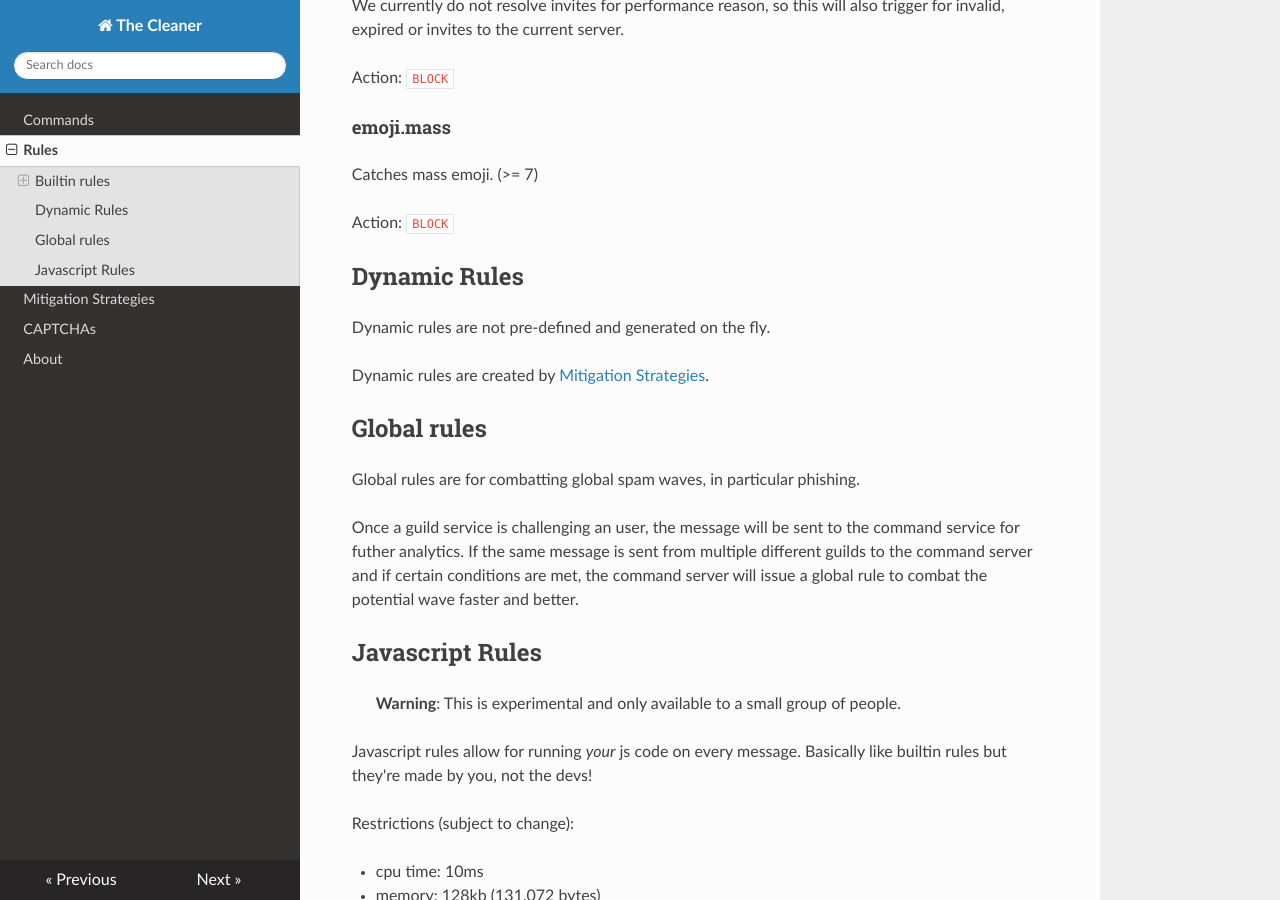
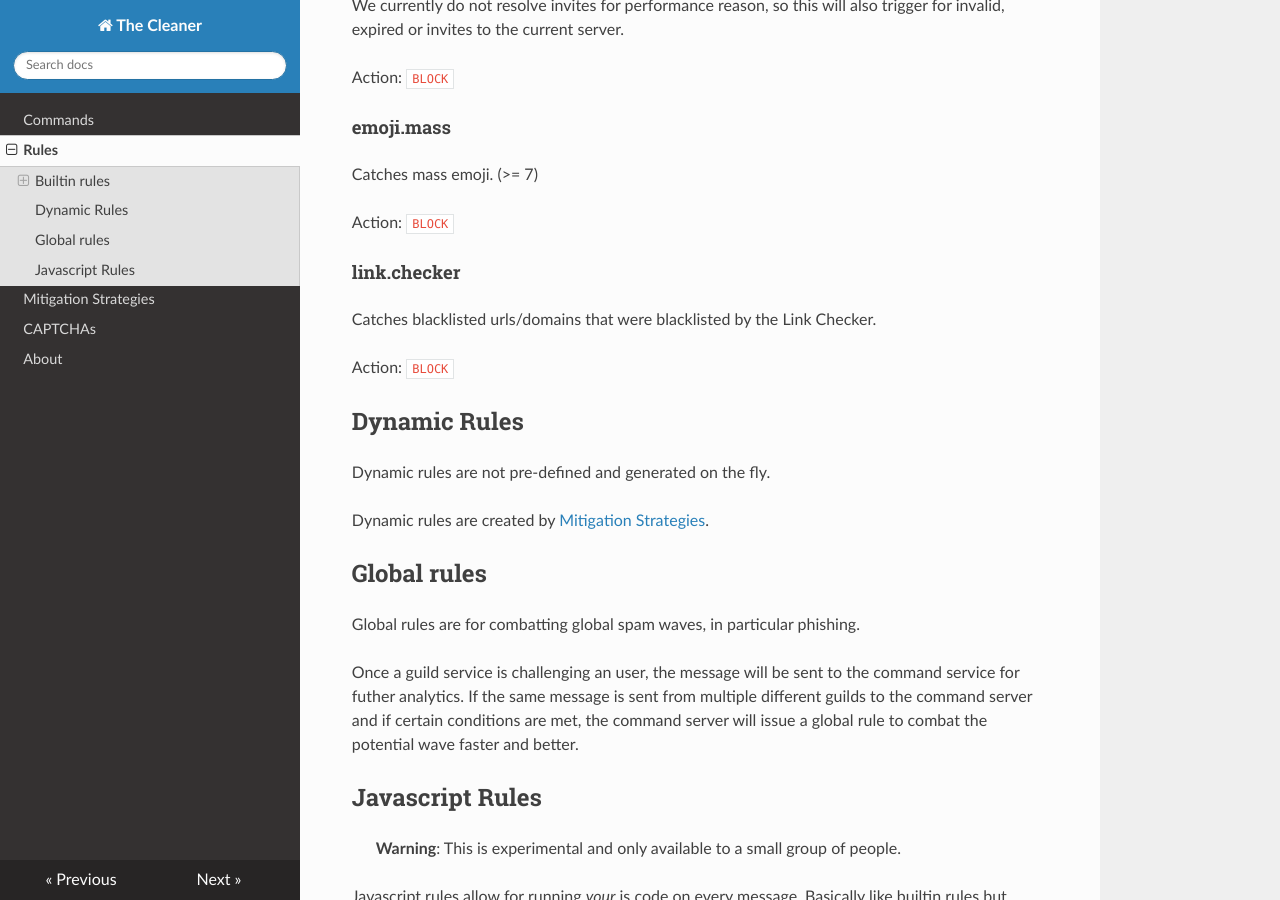
Before and after one commit to cleaner-bot/website, an MkDocs documentation site: the page built from docs/rules.md, in a window 1280 px wide and 900 px high, scrolled down 1719 px. Built offline with MkDocs 1.6.1, drawn with Linux system fonts in a browser that asks for light colours; nearby versions of some CDN libraries.

Commit message:
docs: add link.checker

```diff
--- a/docs/rules.md
+++ b/docs/rules.md
@@ -87,6 +87,13 @@ Catches mass emoji. (>= 7)
 Action: `BLOCK`
 
 
+#### link.checker
+
+Catches blacklisted urls/domains that were blacklisted by the Link Checker.
+
+Action: `BLOCK`
+
+
 ## Dynamic Rules
 
 Dynamic rules are not pre-defined and generated on the fly.
```
